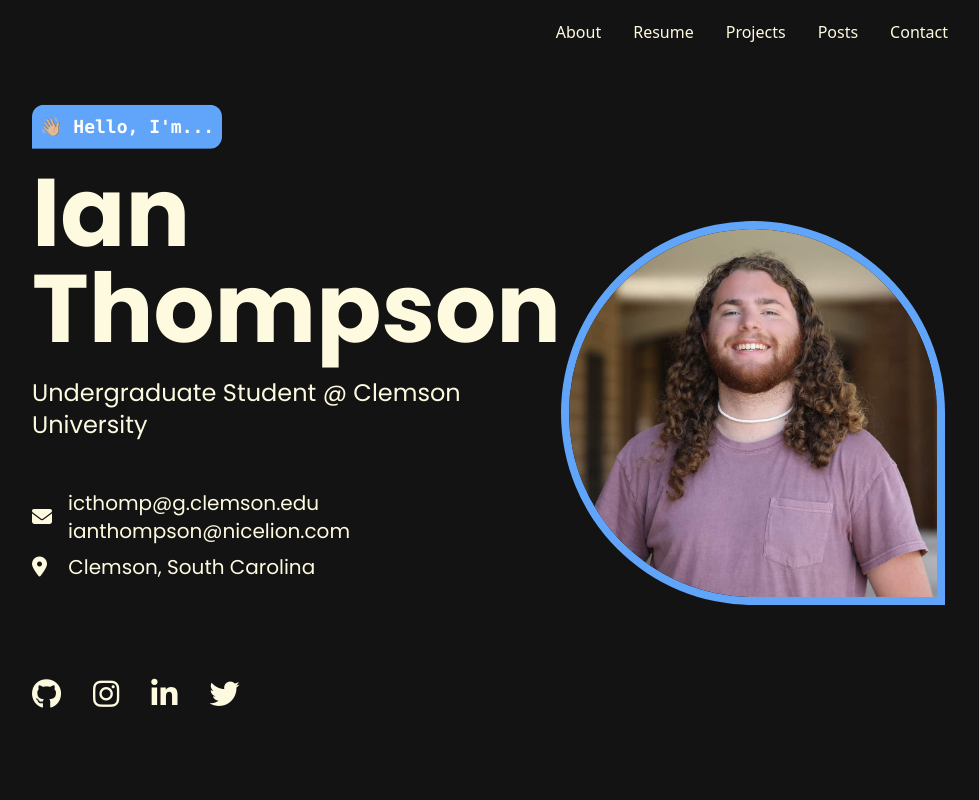
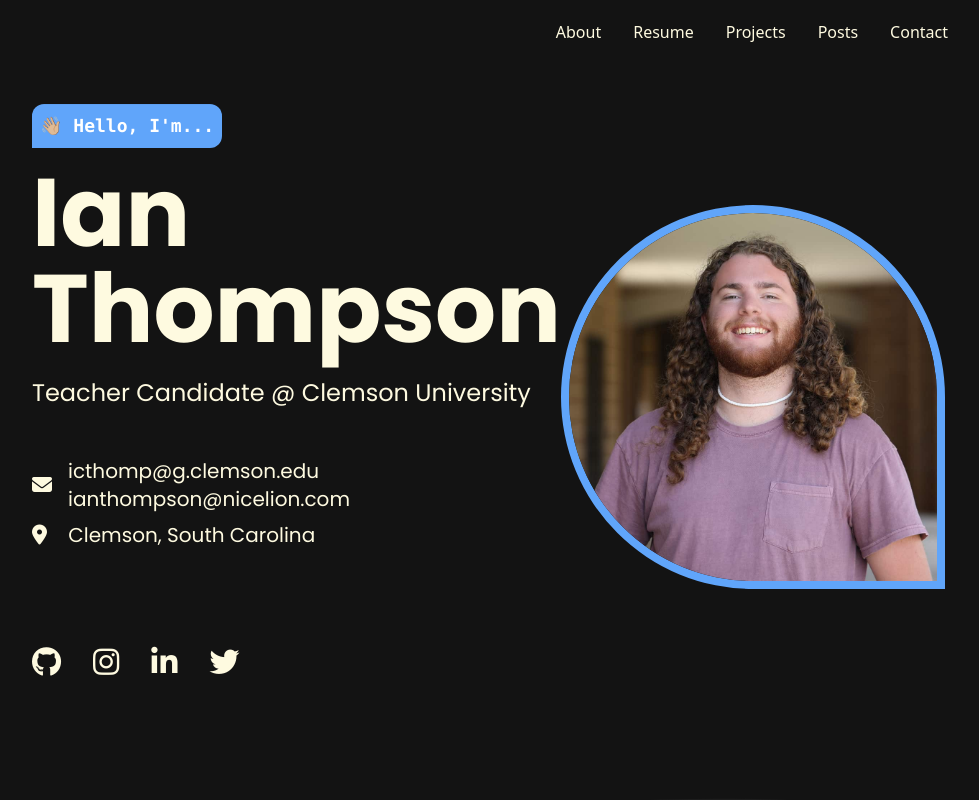
Before and after one commit to nicelion/ianthompson, a SvelteKit app: page / in a window 1280 px wide. Shown: the top 800 px of the page, without its empty margins (272-1251 px from the left). Built offline with nearby package versions, Linux system fonts and the light colour scheme; no server answers.

Commit message:
Update job title

```diff
--- a/src/lib/components/blog/BioSidebar.svelte
+++ b/src/lib/components/blog/BioSidebar.svelte
@@ -21,7 +21,7 @@
 	<div class="flex flex-col items-center justify-center space-y-4 text-center">
 		<div class="flex flex-col items-center justify-center">
 			<a href="/" class="text-3xl">Ian Thompson</a>
-			<p>Undergraduate Student</p>
+			<p>Teacher Candidate</p>
 		</div>
 		<p class="text-sm italic">
 			Ian is an undergraduate elementary education major at Clemson University. He is interested in
--- a/src/lib/components/sections/Hero.svelte
+++ b/src/lib/components/sections/Hero.svelte
@@ -22,7 +22,7 @@
 				👋🏼 Hello, I'm...
 			</h1>
 			<h1 class="mb-5 text-4xl font-bold md:text-6xl lg:text-8xl">Ian Thompson</h1>
-			<p class="text-lg md:text-2xl">Undergraduate Student @ Clemson University</p>
+			<p class="text-lg md:text-2xl">Teacher Candidate @ Clemson University</p>
 
 			<div class="mt-12 space-y-2">
 				<div class="group flex items-center space-x-4 text-xl">
--- a/src/routes/+page.svelte
+++ b/src/routes/+page.svelte
@@ -15,10 +15,10 @@
 </script>
 
 <svelte:head>
-	<title>Ian Thompson | Student @ Clemson University</title>
+	<title>Ian Thompson | Teacher Candidate @ Clemson University</title>
 	<meta
 		name="description"
-		content="Ian Thompson is an undergraduate student at Clemson University interested in education, computer science, and human-computer interaction that is skilled in web development using technologies such as Javascript, Typescript, Python, and Svelte." />
+		content="Ian Thompson is an teacher candidate at Clemson University interested in education, computer science, and human-computer interaction that is skilled in web development using technologies such as Javascript, Typescript, Python, and Svelte." />
 </svelte:head>
 
 <CallToAction />
```
